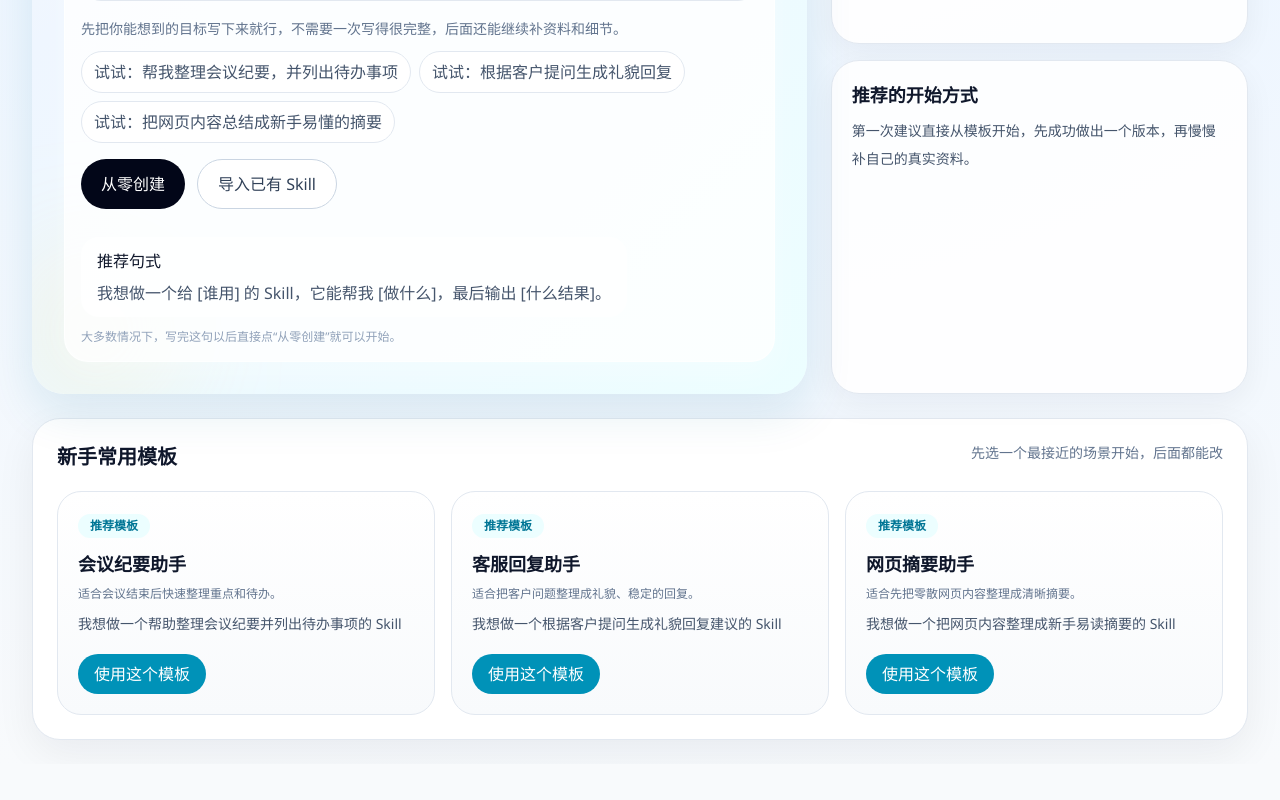
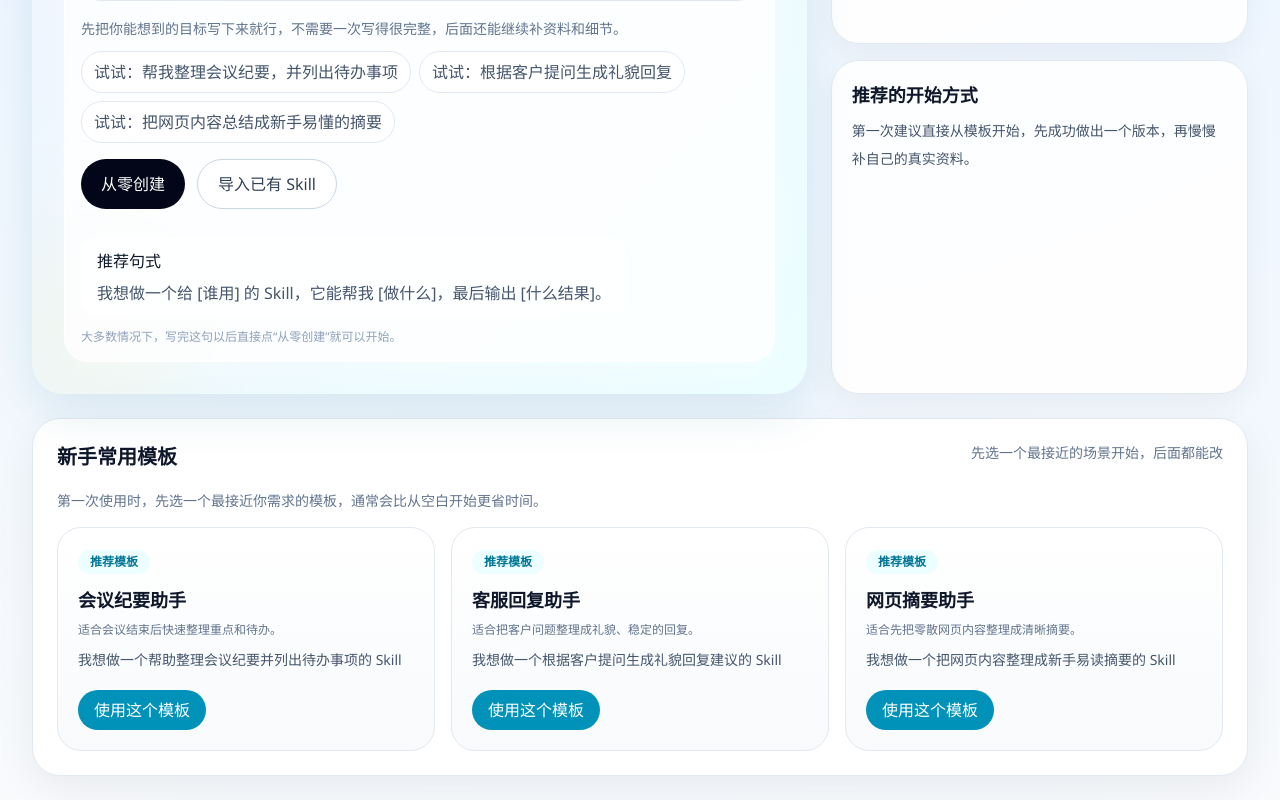
Before and after one commit to jiayuan04091016/openclaw-skill-builder, a Next.js app: page / in a window 1280 px wide. Shown: the part 906-1706 px from the top of the page. Before the commit the page ends 1670 px from the top, so only its background shows below. Built offline with nearby package versions, Linux system fonts and the light colour scheme.

Commit message:
Add homepage template selection guidance

```diff
--- a/src/components/skill-builder-app.tsx
+++ b/src/components/skill-builder-app.tsx
@@ -369,6 +369,7 @@ export function SkillBuilderApp() {
                 title="新手常用模板"
                 action={<span className="text-sm text-slate-500">先选一个最接近的场景开始，后面都能改</span>}
               >
+                <p className="mb-4 text-sm text-slate-500">第一次使用时，先选一个最接近你需求的模板，通常会比从空白开始更省时间。</p>
                 <div className="grid gap-4 md:grid-cols-3">
                   {templates.map((template) => (
                     <div key={template.title} className="rounded-[24px] border border-slate-200 bg-[linear-gradient(180deg,#ffffff_0%,#f8fafc_100%)] p-5">
```
